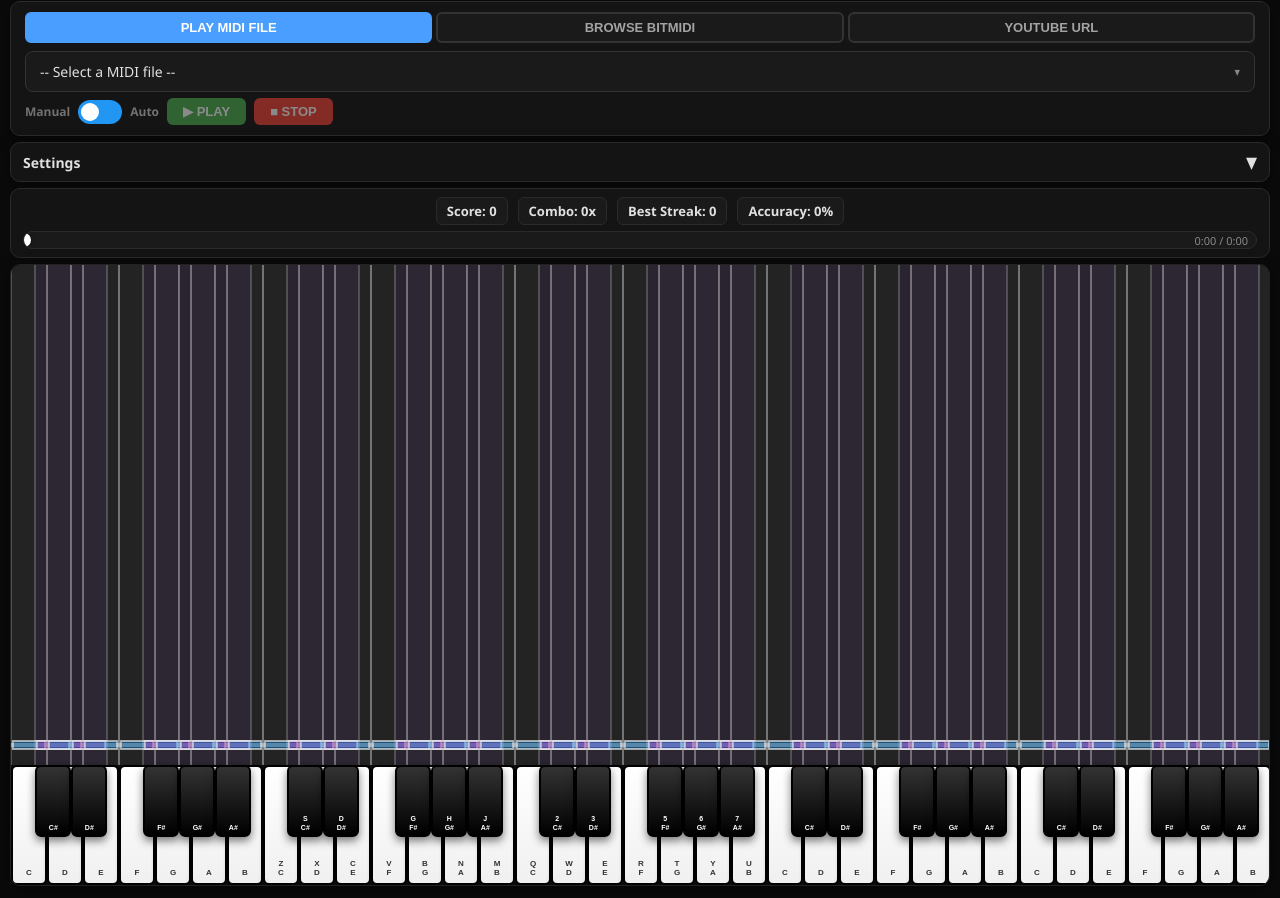
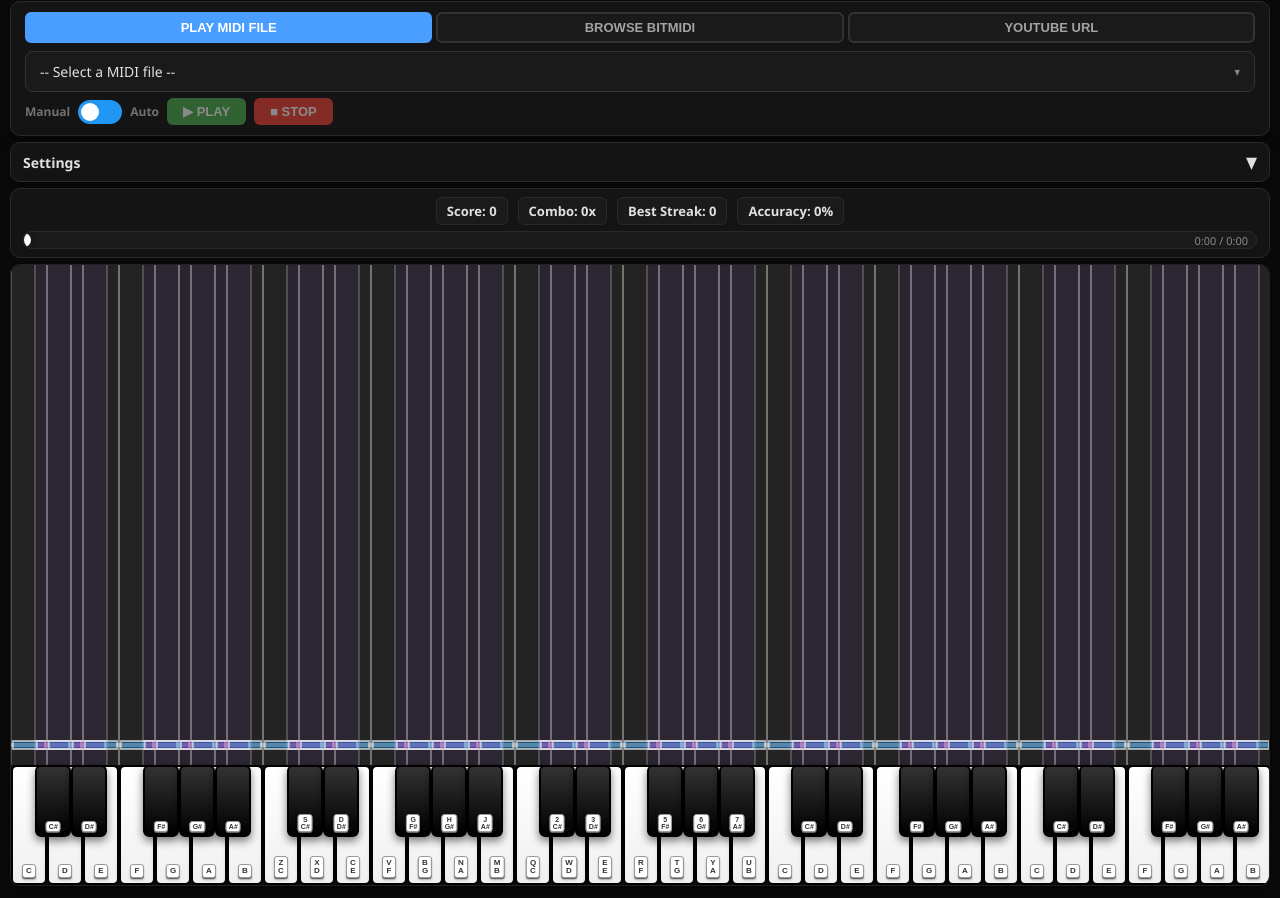
Before and after one commit to 7effrey89/PianoHero, a plain HTML site: page index.html in a window 1280 px wide. Shown: the part 50-948 px from the top of the page. Drawn offline with Linux system fonts and the light colour scheme; no server answers.

Commit message:
keyboard

```diff
--- a/styles.css
+++ b/styles.css
@@ -674,12 +674,21 @@ button {
     text-align: center;
     pointer-events: none;
     white-space: nowrap;
-    line-height: 1.2;
+    line-height: 1;
+    background: #fff;
+    color: #333;
+    border: 1px solid #999;
+    border-radius: 3px;
+    padding: 2px 3px;
+    box-shadow: 0 1px 0 #666, 0 2px 2px rgba(0,0,0,0.3);
+    min-width: 14px;
 }
 
 .key.black .key-label {
     font-size: 7px;
     bottom: 3px;
+    min-width: 12px;
+    padding: 1px 2px;
 }
 
 .instructions {
```
